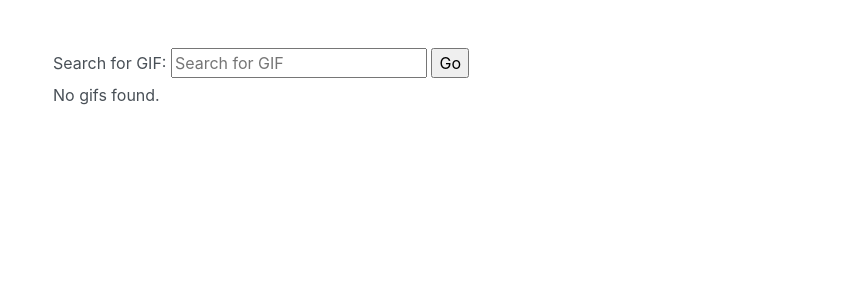
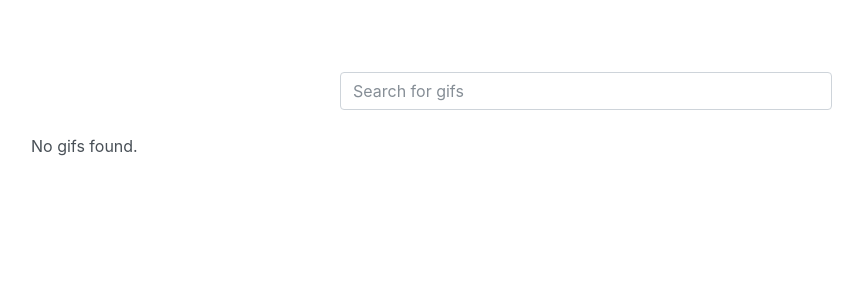
Before and after one commit to ciestupinan/gif-search, a Flask app: template templates/gif.html in a window 1280 px wide. Shown: the top 300 px of the page, without its empty margins (32-895 px from the left). Run offline with Flask 2, Linux system fonts and the light colour scheme; the template is opened without the code that fills it, so the values that code supplies are empty; some libraries are stand-ins or nearby versions.

Commit message:
updated readme

```diff
--- a/server.py
+++ b/server.py
@@ -31,10 +31,10 @@ def find_gifs():
 		for i in range(len(l)):
 			gifs.append(data['data'][i]['images']['original']['url'])
 
-	return render_template("gif.html",gifs=gifs)
+	return render_template("gif.html",gifs=gifs,search=search)
 
 if __name__ == "__main__":
-	app.debug = True
+	app.debug = False
 
 
 	DebugToolbarExtension(app)
--- a/templates/base.html
+++ b/templates/base.html
@@ -15,12 +15,17 @@
 
   <body>
 
-    <div class="container mt-5 mb-5">
-        <form action="/gifs" method="GET">
-        <label for="autocomplete">Search for GIF:</label>
-        <input id="autocomplete" type="text" placeholder="Search for GIF" name="search">
-        <input type="submit" value="Go">
-    </form>
+    <div class="container m-5">
+        <div class="row">
+            <div class="col-3"></div>
+            <div class="col-6">
+                <form class="m-4" action="/gifs" method="GET">
+                    <input class="form-control" name="search" type="search" placeholder="Search for gifs" aria-label="Search">
+                </form>
+            </div>
+            <div class="col-3"></div>
+
+        </div>
 
 
     {% block content %}
--- a/templates/gif.html
+++ b/templates/gif.html
@@ -9,7 +9,14 @@
 			<p>No gifs found.</p>
 		</div>
 	{% else %}
+		<div class="row my-3">
+			<div class="col-md-3"></div>
+			<div class="col-md-6" style="text-align: center">
+				<h4>Gifs for "{{search}}"</h4>
+			</div>
+			<div class="col-md-3"></div>
 
+		</div>
 
 		{% for gif in gifs %}
 
```
Also changed, not shown: README.md, static/css/stylesheet.css (line endings or trailing spaces), static/img/screenshot.png (added), 2 other files.
